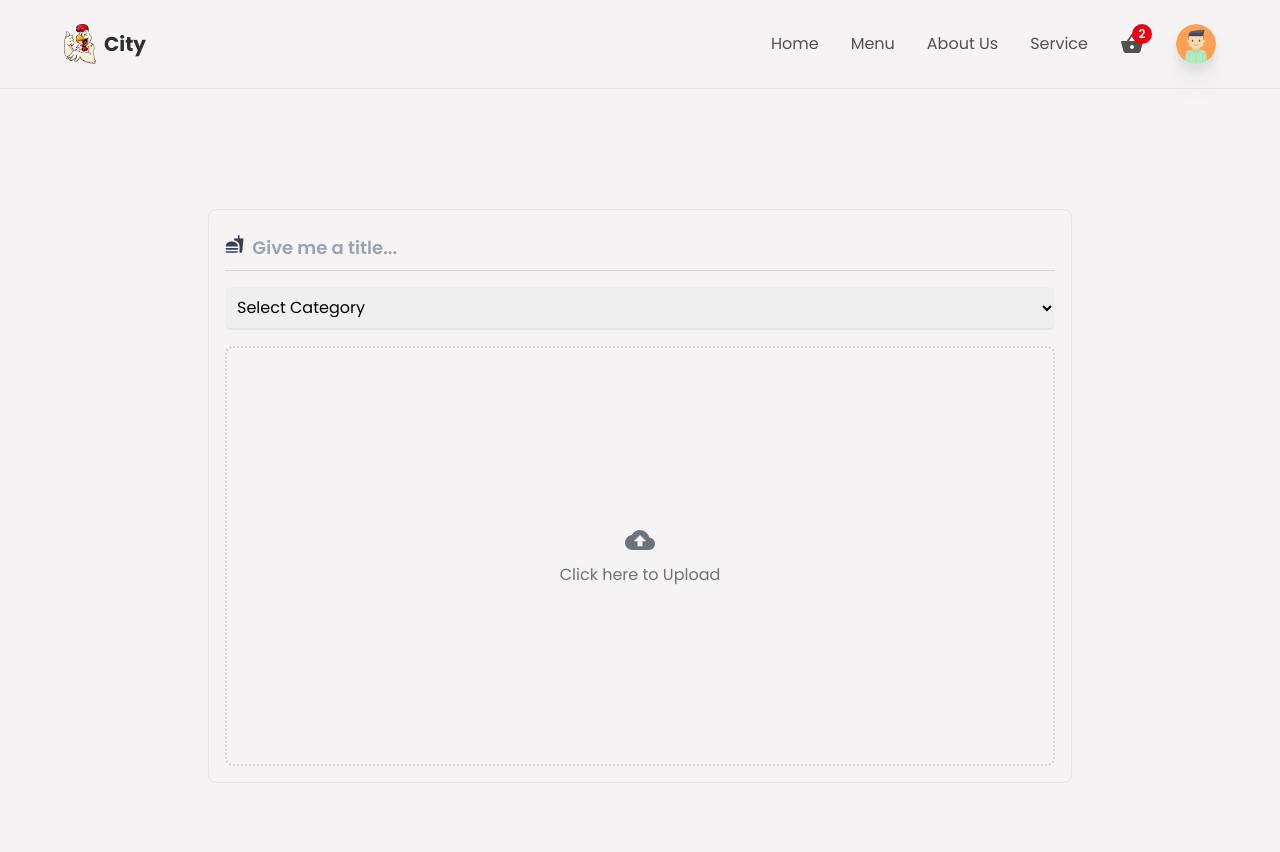
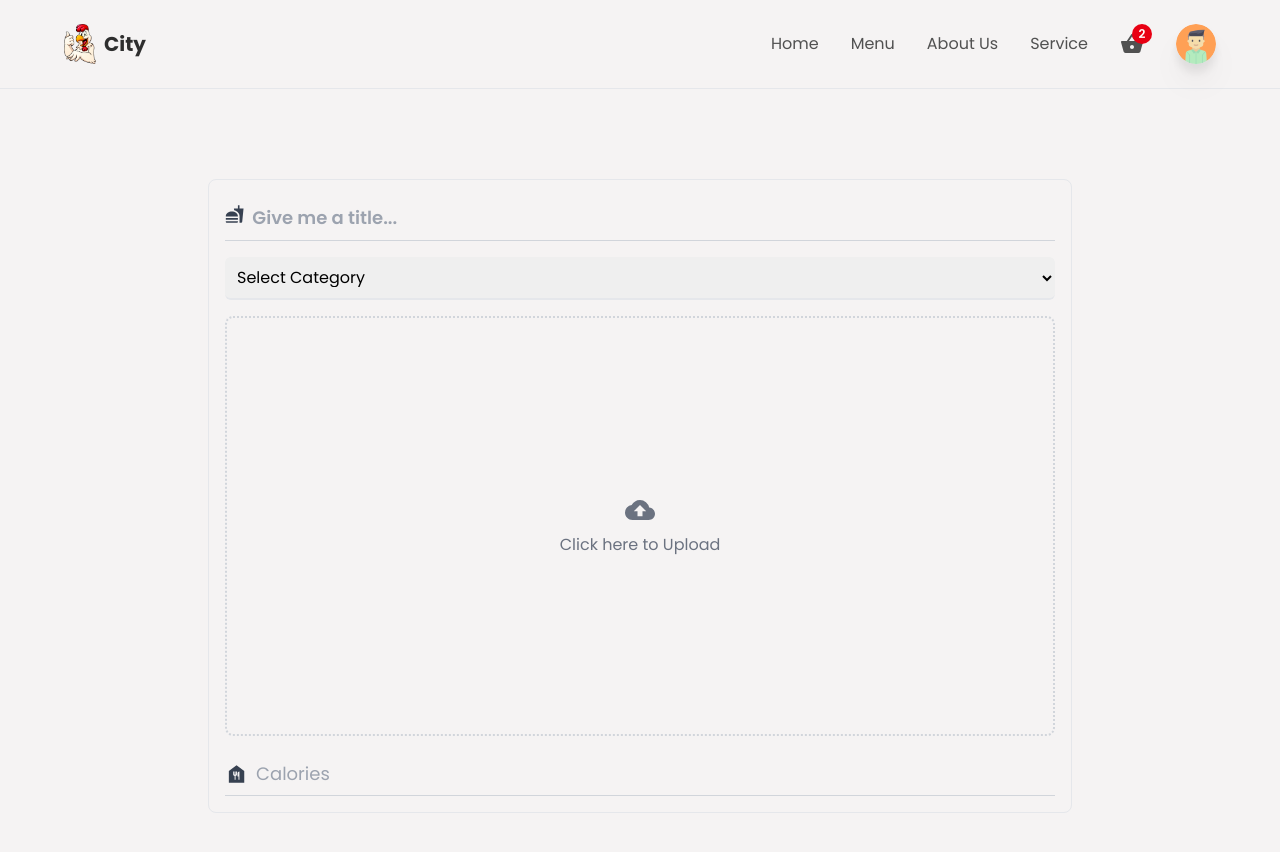
Before and after one commit to thethmuenaing/restaurant-app, a React (Create React App) app: page /createItem in a window 1280 px wide. Shown: the top 852 px of the page. Built offline with nearby package versions, Linux system fonts and the light colour scheme.

Commit message:
add the Calories input text

```diff
--- a/src/components/CreateContainer.jsx
+++ b/src/components/CreateContainer.jsx
@@ -1,7 +1,12 @@
 import React, { useState } from "react";
 import { motion } from "framer-motion";
 
-import { MdFastfood, MdCloudUpload, MdDelete } from "react-icons/md";
+import {
+	MdFastfood,
+	MdCloudUpload,
+	MdDelete,
+	MdFoodBank,
+} from "react-icons/md";
 import { categories } from "../utils/data";
 import Loader from "./Loader";
 
@@ -32,7 +37,7 @@
 						initial={{ opacity: 0 }}
 						animate={{ opacity: 1 }}
 						exit={{ opacity: 0 }}
-						className={`w-full p-2 rounded-lg text-center text-lg font-semibold ${
+						className={`w-full p-2 rounded-lg text-center text-lg ${
 							alertStatus === "danger"
 								? "bg-red-400 text-red-800"
 								: "bg-emerald-400 text-emerald-800"
@@ -125,6 +130,19 @@
 						</>
 					)}
 				</div>
+
+				<div className="w-full flex flex-col md:flex-row items-center gap-3">
+					<div className="w-full py-2 border-b border-gray-300 flex items-center gap-2">
+						<MdFoodBank className="text-gray-700 text-2xl" />
+						<input
+							type="text"
+							required
+							placeholder="Calories"
+							className="w-full h-full text-lg bg-transparent
+						outline-none border-none placeholder:text-gray-400 "
+						/>
+					</div>
+				</div>
 			</div>
 		</div>
 	);
```
